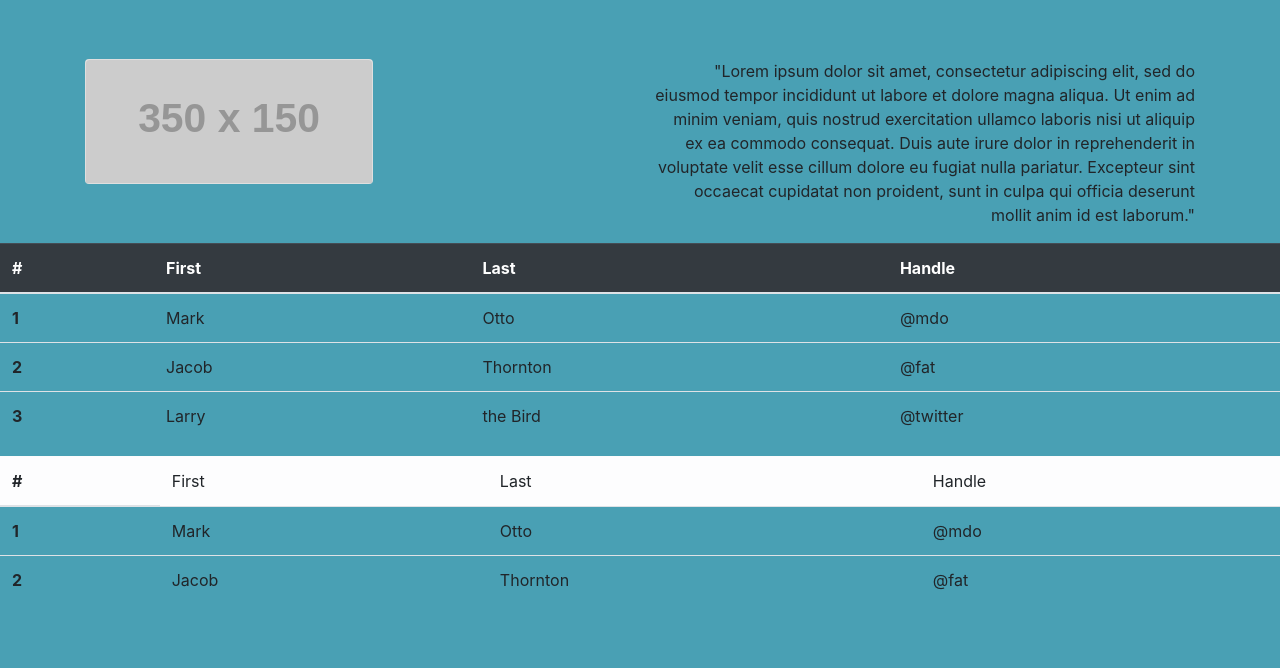
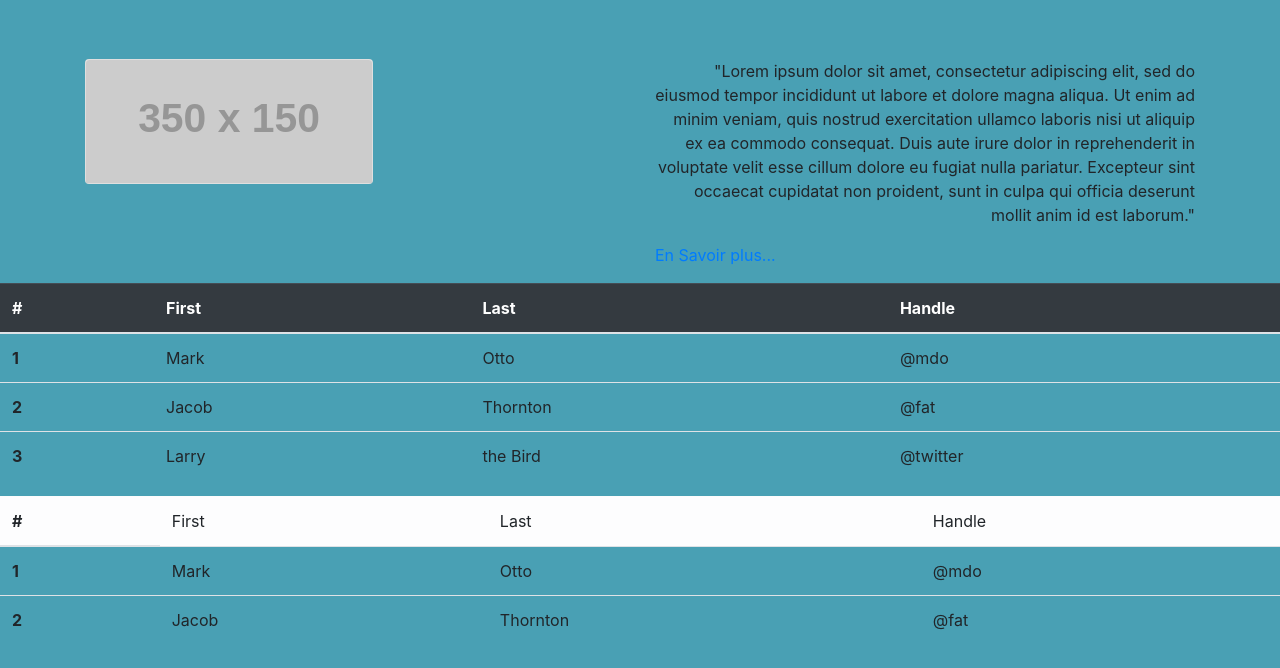
Before and after one commit to chainyo/web_dev, a plain HTML site: page index.html in a window 1280 px wide. Shown: the part 88-756 px from the top of the page. Drawn offline with nearby package versions, Linux system fonts and the light colour scheme; placeholder pictures from the web are drawn by us.

Commit message:
add extrernal link

```diff
--- a/index.html
+++ b/index.html
@@ -42,6 +42,9 @@
                             Ut enim ad minim veniam, quis nostrud exercitation ullamco laboris nisi ut aliquip ex ea commodo consequat.
                             Duis aute irure dolor in reprehenderit in voluptate velit esse cillum dolore eu fugiat nulla pariatur.
                             Excepteur sint occaecat cupidatat non proident, sunt in culpa qui officia deserunt mollit anim id est laborum."
+                        </p>
+                        <p class='text-left' id='link'>
+                            <a href='https://images.bfmtv.com/AFn-Kh1iHnrSraLWJEPT-KPs6SI=/40x3:584x309/640x0/images/-67818.jpg'>En Savoir plus...</a>
                         </p>
                     </div>
                 </div>
```
